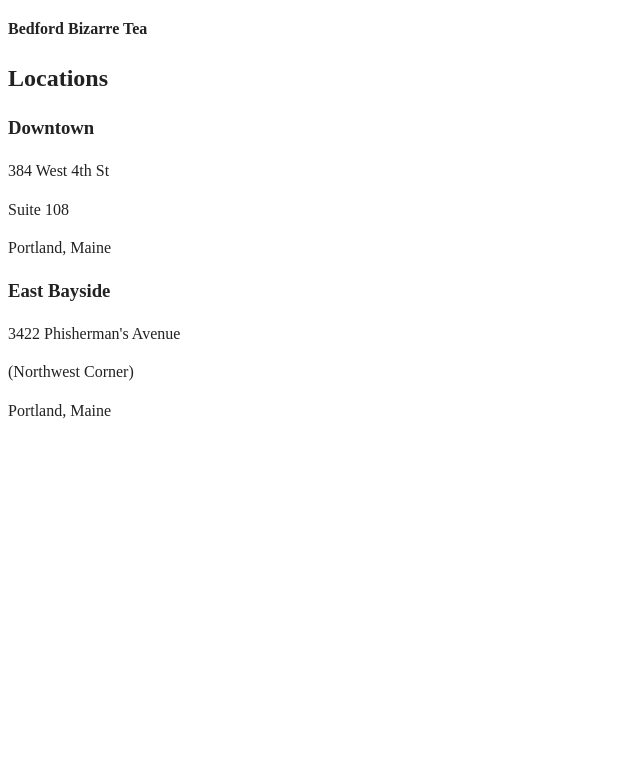
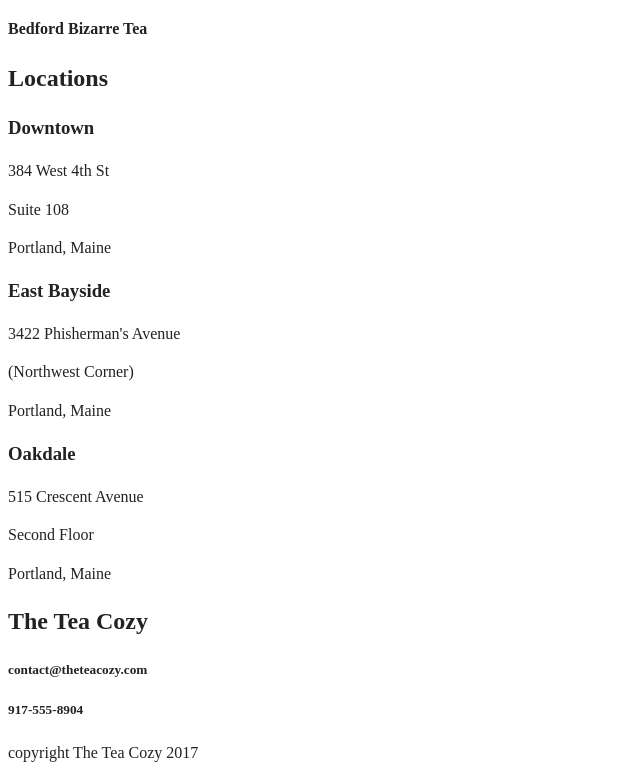
Before and after one commit to SilentStealth0/Project-Tea-Cozy, a website: page html/index.html in a window 1280 px wide. Shown: the part 5223-6004 px from the top of the page, without its empty margins (0-640 px from the left). Before the commit the page ends 5661 px from the top, so only its background shows below. Drawn offline with Linux system fonts and the light colour scheme.

Commit message:
Finished locations, contact, and footer

```diff
--- a/html/index.html
+++ b/html/index.html
@@ -30,7 +30,7 @@
   <h4>Handpicked, Artisanally Curated, Free Range, Sustainable, Small Batch, Fair Trade, Organic Tea</h4>
 </section>
 
-<section class="tea_of_month">
+<section id="tea_of_month">
   <h2>Tea of the Month</h2>
   <h4>What's Steeping at The Tea Cozy?</h4>
 
@@ -41,7 +41,7 @@
   <div><img src="../img/img-bedford-bizarre.jpg"/><h4>Bedford Bizarre Tea</h4></div>
 </section>
 
-<section class="locations">
+<section id="locations">
   <h2>Locations</h2>
 
   <div class="downtown">
@@ -56,7 +56,23 @@
     <p>(Northwest Corner)</p>
     <p>Portland, Maine</p>
   </div>
+  <div class="oakdale">
+    <h3>Oakdale</h3>
+    <p>515 Crescent Avenue</p>
+    <p>Second Floor</p>
+    <p>Portland, Maine</p>
+  </div>
 </section>
+
+<section class="contract">
+  <h2>The Tea Cozy</h2>
+  <h5>contact@theteacozy.com</h5>
+  <h5>917-555-8904</h5>
+</section>
+
+<footer>
+  <stron><p>copyright The Tea Cozy 2017</p></stron>
+</footer>
 </body>
 
 </html>
```
